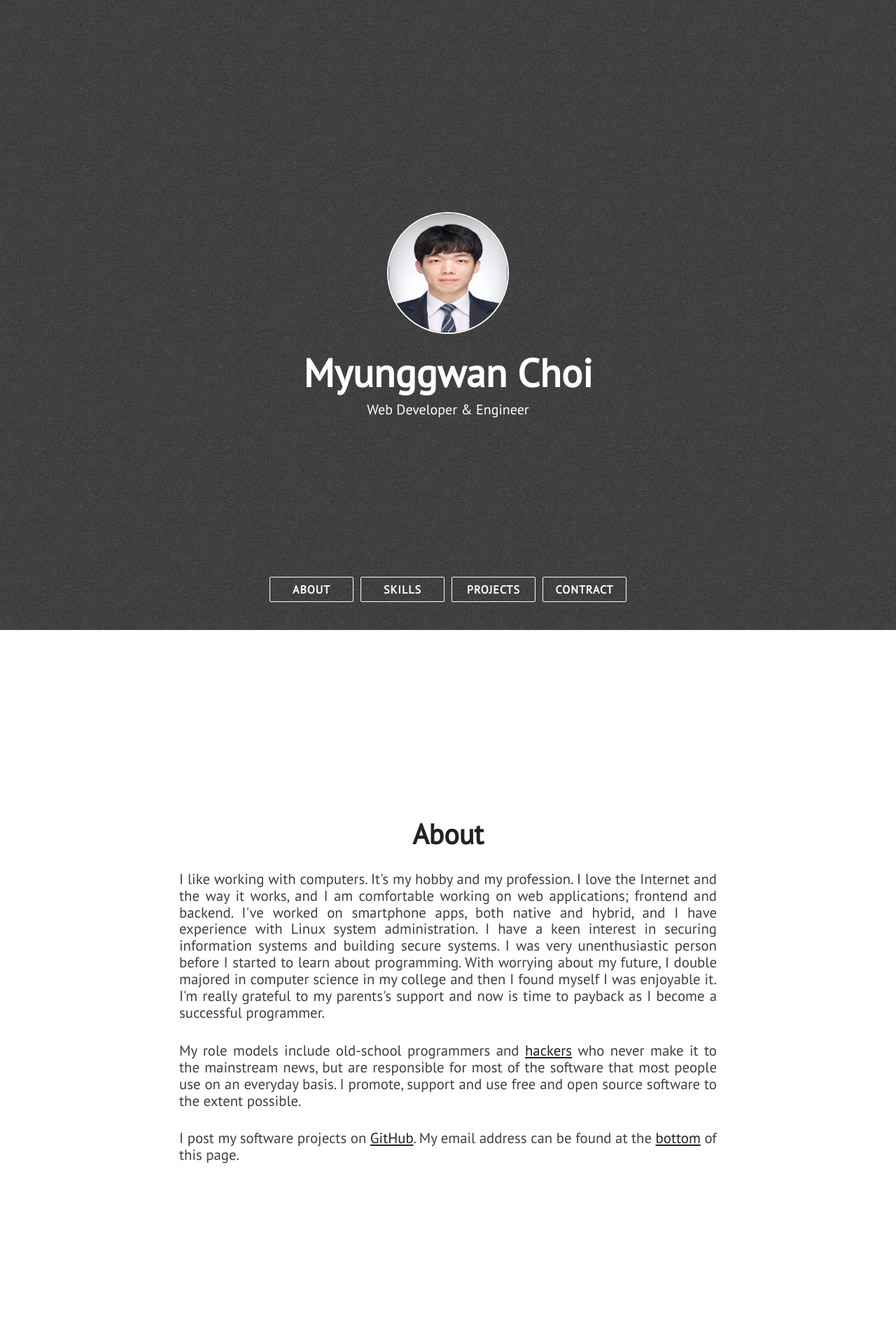
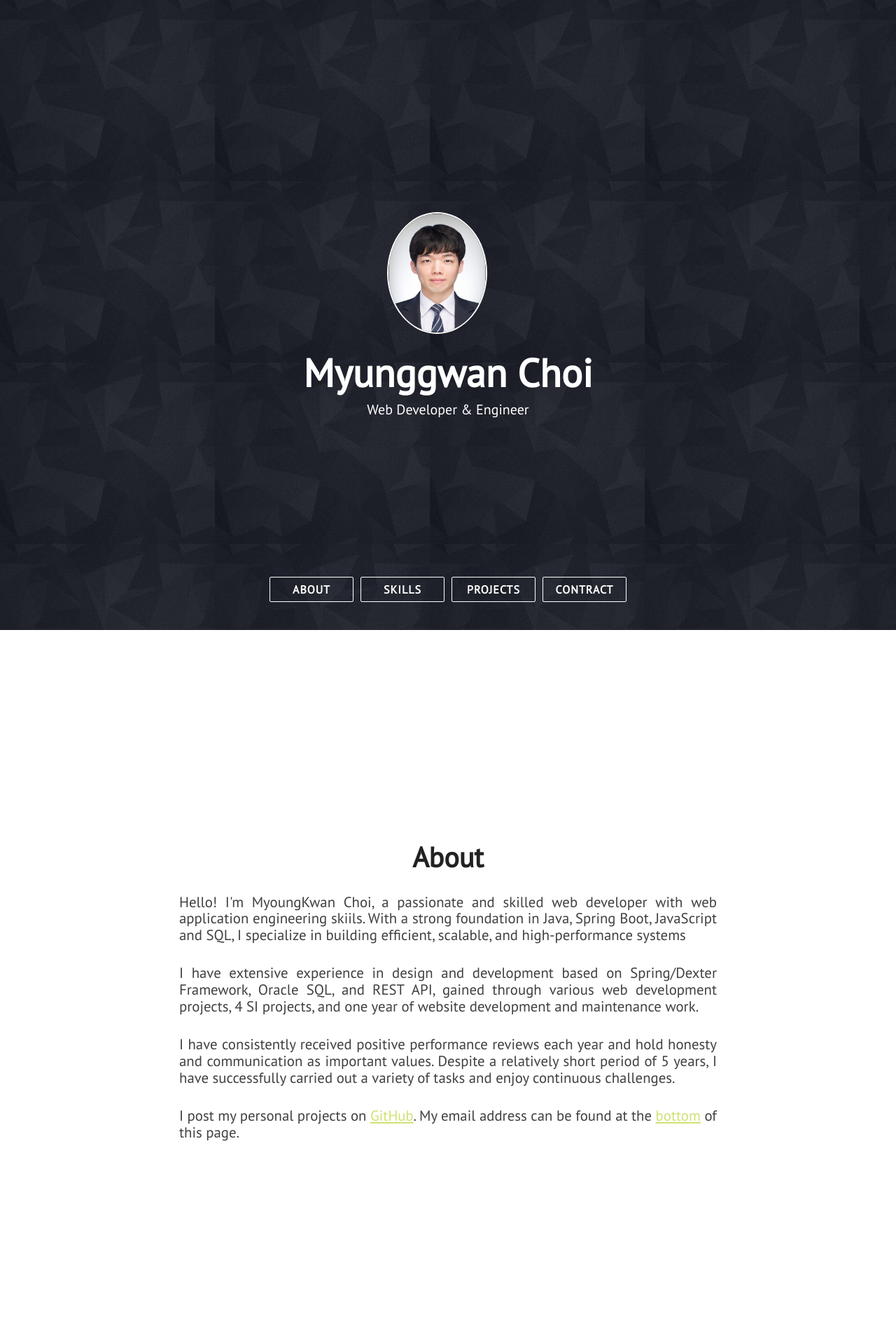
Before and after one commit to BoxerChoi/Portfolio, a Jekyll site: the page built from index.html, in a window 1280 px wide. Shown: the top 1920 px of the page at 70% size. Built offline with Jekyll 4.4.1, drawn with Linux system fonts in a browser that asks for light colours; nearby versions of some CDN libraries; some of the changed text lies outside the part shown.

Commit message:
202406192051

```diff
--- a/_includes/about.html
+++ b/_includes/about.html
@@ -3,19 +3,16 @@
         <div id="about-text">
             <div class="section-heading">About</div>
             <p class="paragraph-text justify-text">
-                I like working with computers. It's my hobby and my profession.
-                I love the Internet and the way it works, and I am comfortable working on web applications;
-                frontend and backend. I've worked on smartphone apps, both native and hybrid, and I have experience with Linux system
-                administration. I have a keen interest in securing information systems and building secure systems.
-
-                I was very unenthusiastic person before I started to learn about programming. With worrying about my future, I double majored in computer science in my college and then I found myself I was enjoyable it.
-                I'm really grateful to my parents's support and now is time to payback as I become a successful programmer.
+                Hello! I'm MyoungKwan Choi, a passionate and skilled web developer with web application engineering skiils. With a strong foundation in Java, Spring Boot, JavaScript and SQL, I specialize in building efficient, scalable, and high-performance systems
             </p>
             <p class="paragraph-text justify-text">
-                My role models include old-school programmers and <a href="https://stallman.org/articles/on-hacking.html">hackers</a> who never make it to the mainstream news, but are responsible for most of the software that most people use on an everyday basis. I promote, support and use free and open source software to the extent possible.
+                I have extensive experience in design and development based on Spring/Dexter Framework, Oracle SQL, and REST API, gained through various web development projects, 4 SI projects, and one year of website development and maintenance work.
             </p>
             <p class="paragraph-text justify-text">
-                I post my software projects on <a href="https://github.com/{{ site.github_username }}">GitHub</a>. My email address can be found at the <span class="extra-link"><a href="#extra">bottom</a></span> of this page.
+                I have consistently received positive performance reviews each year and hold honesty and communication as important values. Despite a relatively short period of 5 years, I have successfully carried out a variety of tasks and enjoy continuous challenges.
+            </p>
+            <p class="paragraph-text justify-text">
+                I post my personal projects on <a href="https://github.com/BoxerChoi">GitHub</a>. My email address can be found at the <span class="extra-link"><a href="#extra">bottom</a></span> of this page.
             </p>
         </div>
     </section>
--- a/_includes/extra.html
+++ b/_includes/extra.html
@@ -3,36 +3,18 @@
         <div>
             <div class="section-heading" id="chat-text">Contact</div>
             <p class="paragraph-text justify-text">
-                I'd love to hear from you! I'm open to collaborations, especially on open source projects. Interesting work opportunity? Shoot. Just want to have a coffee and talk about stars, cars or Pokémon? Awesome.
+                I'd love to hear from you! I'm open to collaborations, especially on open source projects. Interesting work opportunity? Shoot. Just want to have a coffee and talk about stars, games or animations? Awesome.
             </p>
             <p class="paragraph-text justify-text">
                 Please feel free to write to me for anything: <a href="mailto:{{ site.email }}">{{ site.email }}</a>. It might take me a day to get back, but rest assured, you'll hear from me.
-            </p>
-            <p class="paragraph-text justify-text">
-                My resume is available here: <a href="{{ site.blog_url }}/resume/resume.pdf">PDF</a>, <a href="{{ site.blog_url }}/resume/resume.docx">DOC</a>
             </p>
             <div class="extra-links">
                 <span class="hint--bottom bottom-link" aria-label="Email">
                     <a href="mailto:{{ site.email }}"><i class="head-icon fas fa-envelope"></i></a>
                 </span>
-                <span class="hint--bottom bottom-link" aria-label="PGP Key">
-                    <a href="https://www.nagekar.com/publickey.abhishek@nagekar.com.asc"><i class="head-icon fas fa-key"></i></a>
-                </span>
                 <span class="hint--bottom bottom-link" aria-label="GitHub">
                     <a href="https://github.com/{{ site.github_username }}"><i class="head-icon fab fa-github"></i></a>
                 </span>
-                <span class="hint--bottom bottom-link" aria-label="Web Blog">
-                    <a href="{{ site.blog_url }}"><i class="head-icon fas fa-rss"></i></a>
-                </span>
-                <span class="hint--bottom bottom-link" aria-label="Keybase">
-                    <a href="https://keybase.io/{{ site.keybase_username }}"><i class="head-icon fab fa-keybase"></i></a>
-                </span>
-                <!-- <span class="hint--bottom bottom-link" aria-label="Reddit">
-                    <a href="https://www.reddit.com/u/{{ site.reddit_username }}"><i class="head-icon fab fa-reddit"></i></a>
-                </span>
-                <span class="hint--bottom bottom-link" aria-label="Twitter">
-                    <a href="https://twitter.com/{{ site.twitter_username }}"><i class="head-icon fab fa-twitter"></i></a>
-                </span> -->
             </div>
         </div>
     </section>
--- a/assets/css/main.css
+++ b/assets/css/main.css
@@ -5,7 +5,7 @@ body {
 }
 
 img {
-  max-width: 100%;
+  max-width: 80%;
   max-height: 100%;
 }
 
@@ -206,7 +206,7 @@ img {
 }
 
 .section-wrapper:nth-child(odd) {
-  background: url(../images/background.png);
+  background: url(../images/background_2.png);
   background-repeat: repeat;
 }
 
@@ -369,7 +369,7 @@ img {
   font-size: 0.9rem;
 }
 
-.extra {
+.  {
   margin-bottom: 0px;
 }
 
@@ -423,12 +423,12 @@ img {
 }
 
 #nav {
-  background: url(../images/background.png);
+  background: url(../images/background_2.png);
   background-repeat: repeat;
 }
 
 a {
-  color: #222;
+  color: #cee272;
 }
 
 .extra-links {
--- a/assets/js/projects.js
+++ b/assets/js/projects.js
@@ -1,67 +1,62 @@
 $(document).ready(() => {
-    render_projects('featured');
-})
-
+  render_projects("featured");
+});
 
 let render_projects = (slug) => {
-    let projects_area = $('.projects-wrapper');
+  let projects_area = $(".projects-wrapper");
 
-    $('.white-button').removeClass('white-button-hover');
-    $(`#${slug}`).addClass('white-button-hover');
+  $(".white-button").removeClass("white-button-hover");
+  $(`#${slug}`).addClass("white-button-hover");
 
   let projects_obj = [
     {
-            image: 'assets/images/mentors.jpg',
-            link: 'https://github.com/BoxerChoi/Coffee-Break',
-            title: 'Coffee-Break',
+      image: "assets/images/coffeeBreak.png",
+      link: "https://github.com/BoxerChoi/Coffee-Break",
+      title: "Coffee-Break",
       demo: false,
-            technologies: ['React', 'Rest-API'],
-            description: "Enjoy News ariticle and daily schedule manager while having coffee break",
-            categories: ['featured', 'webdev']
+      technologies: ["React", "Rest-API"],
+      description:
+        "Enjoy News ariticle and daily schedule manager while having coffee break",
+      categories: ["featured", "webdev"],
     },
     {
-            image: 'assets/images/mobile-landscape.jpg',
-            link: 'https://github.com/BoxerChoi/Error-Scraper',
-            title: 'Error-Scraper',
+      image: "assets/images/errorScraper.png",
+      link: "https://github.com/BoxerChoi/Error-Scraper",
+      title: "Error-Scraper",
       demo: false,
-            technologies: ['Spring-boot', 'React'],
-            description: "You can receive automatic error report. This is availble on Windows and Linux platform",
-            categories: ['featured', 'tools']
+      technologies: ["Spring-boot", "React"],
+      description:
+        "You can receive automatic error report. This is availble on Windows and Linux platform",
+      categories: ["featured", "tools"],
     },
-        {
-            image: 'assets/images/collage.jpg',
-            link: 'https://github.com/BoxerChoi/Stock-Stove',
-            title: 'Stock-Stove',
-            demo: false,
-            technologies: ['Spring-boot', 'React', 'Rest-API'],
-            description: "Check the real-time stock prices and receive alerts when they reach your desired price",
-            categories: ['featured', 'webdev']
-        },
-    ]
+  ];
 
   let projects = [];
-    if(slug == 'all') {
+  if (slug == "all") {
     projects = projects_obj.map(project_mapper);
-    }
-    else {
-        projects = projects_obj.filter(project => project.categories.includes(slug)).map(project_mapper);
+  } else {
+    projects = projects_obj
+      .filter((project) => project.categories.includes(slug))
+      .map(project_mapper);
   }
   projects_area.hide().html(projects).fadeIn();
-}
+};
 
-let project_mapper = project => {
+let project_mapper = (project) => {
   return `
         <div class="wrapper">
 
             <div class="card radius shadowDepth1">
 
-                ${project.image ?
-                    `<div class="card__image border-tlr-radius">
+                ${
+                  project.image
+                    ? `<div class="card__image border-tlr-radius">
                         <a href="${project.link}">
                             <img src="${project.image}" alt="image" id="project-image" class="border-tlr-radius">
                         </a>
                     </div>`
-                : ''}
+                    : ""
+                }
 
 
                 <div class="card__content card__padding">
@@ -69,22 +64,29 @@ let project_mapper = project => {
                     <article class="card__article">
                         <h2><a href="${project.link}">${project.title}</a></h2>
 
-                        <p class="paragraph-text-normal">${project.description} ${project.demo ? `<a href="${project.demo}">Demo</a>` : ''}</p>
+                        <p class="paragraph-text-normal">${
+                          project.description
+                        } ${
+    project.demo ? `<a href="${project.demo}">Demo</a>` : ""
+  }</p>
                     </article>
 
 
                     <div class="card__meta">
-                        ${project.technologies.map(tech =>
+                        ${project.technologies
+                          .map(
+                            (tech) =>
                               `<span class="project-technology paragraph-text-normal">${tech}</span>`
-                        ).join('')}
+                          )
+                          .join("")}
                     </div>
 
                 </div>
             </div>
         </div>
-    `
-}
+    `;
+};
 
 let selected = (slug) => {
   render_projects(slug);
-}
+};
```
Also changed, not shown: assets/images/background_2.png (added), assets/images/coffeeBreak.png (added), assets/images/errorScraper.PNG (added). Lines whose indentation alone changed are shown as unchanged.
